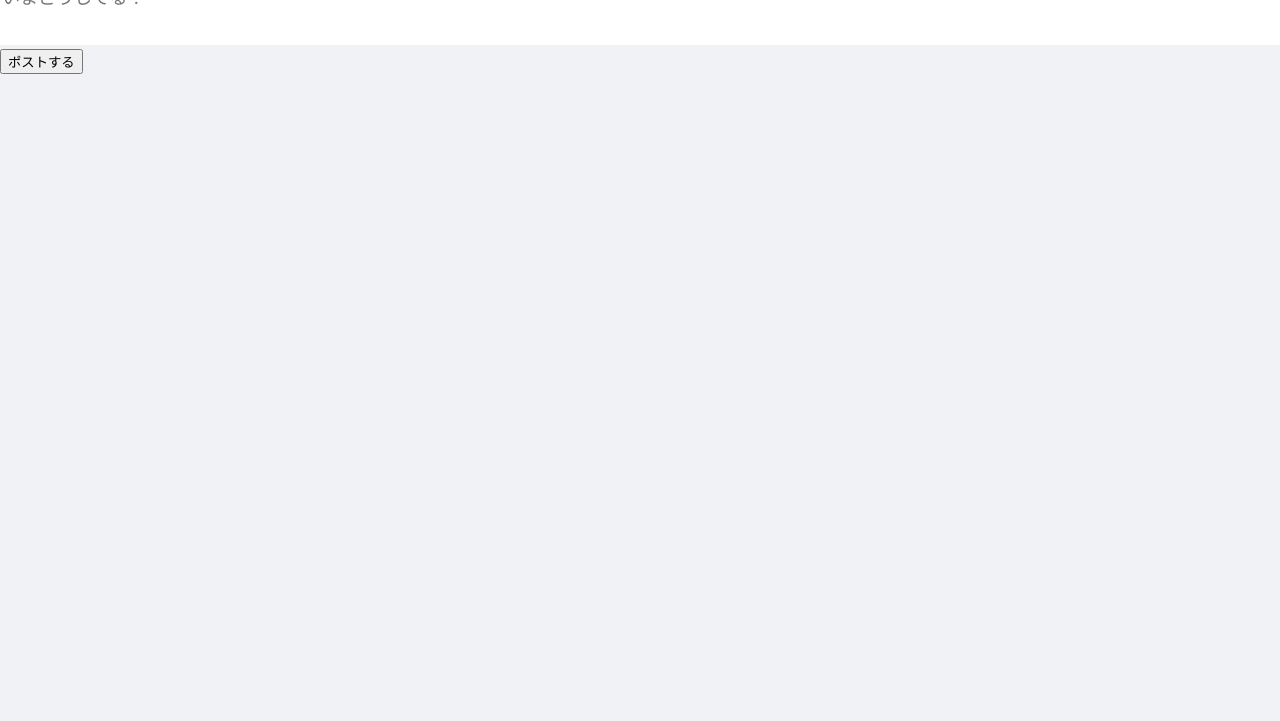
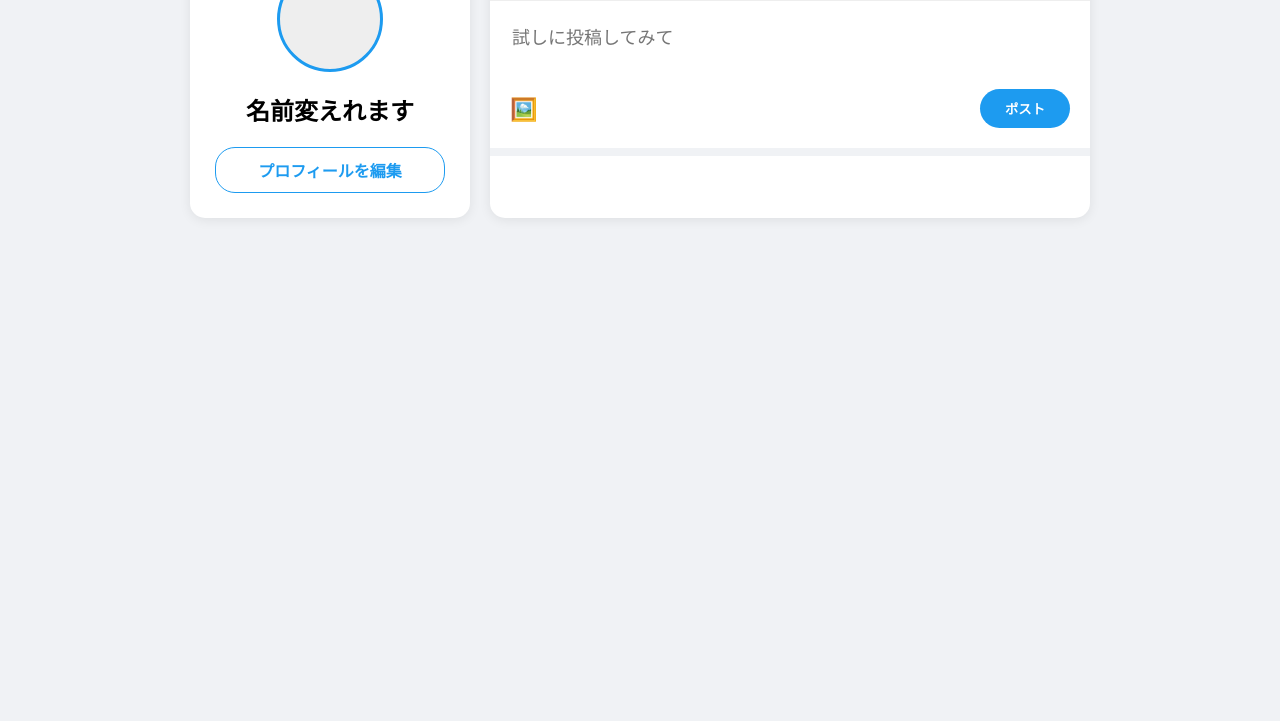
Before and after one commit to Shioya-yo/-ruby, a plain HTML site: page sns_p/public/index.html in a window 1280 px wide. Shown: the part 79-800 px from the top of the page. Drawn offline with Linux system fonts and the light colour scheme; no server answers.

Commit message:
Revamp index.html for ruby experiment layout

```diff
--- a/sns_p/public/index.html
+++ b/sns_p/public/index.html
@@ -2,22 +2,34 @@
 <html lang="ja">
 <head>
     <meta charset="UTF-8">
-    <title>X Clone Project</title>
+    <title>rubyの実験</title>
     <link rel="stylesheet" href="style.css">
 </head>
 <body>
-    <div class="container">
-        <div class="header">ホーム</div>
-        <div class="post-form">
-            <div class="flex">
-                <div class="avatar"></div>
-                <textarea id="messageInput" placeholder="いまどうしてる？"></textarea>
-            </div>
-            <div class="form-footer">
-                <button onclick="postMessage()" id="postBtn">ポストする</button>
+    <div class="main-layout">
+        <div class="left-sidebar">
+            <div class="profile-card">
+                <div id="mainAvatar" class="avatar-main"></div>
+                <h2 id="mainName">名前変えれます</h2>
+                <a href="settings.html" class="edit-link">プロフィールを編集</a>
             </div>
         </div>
-        <div id="posts"></div>
+
+        <div class="timeline">
+            <div class="header">rubyの実験</div>
+            <div class="post-box">
+                <textarea id="messageInput" placeholder="試しに投稿してみて"></textarea>
+
+                <img id="postImgPreview" style="display:none; width:100%; border-radius:10px; margin-bottom:10px; border: 1px solid #ddd;">
+                <div style="display: flex; justify-content: space-between; align-items: center;">
+                    <label style="cursor: pointer; color: #1d9bf0; font-size: 22px;">
+                        🖼️ <input type="file" id="postFileInput" accept="image/*" style="display:none;" onchange="previewPostImage()">
+                    </label>
+                    <button onclick="postMessage()" class="post-btn">ポスト</button>
+                </div>
+            </div>
+            <div id="posts"></div>
+        </div>
     </div>
     <script src="app.js"></script>
 </body>
```
